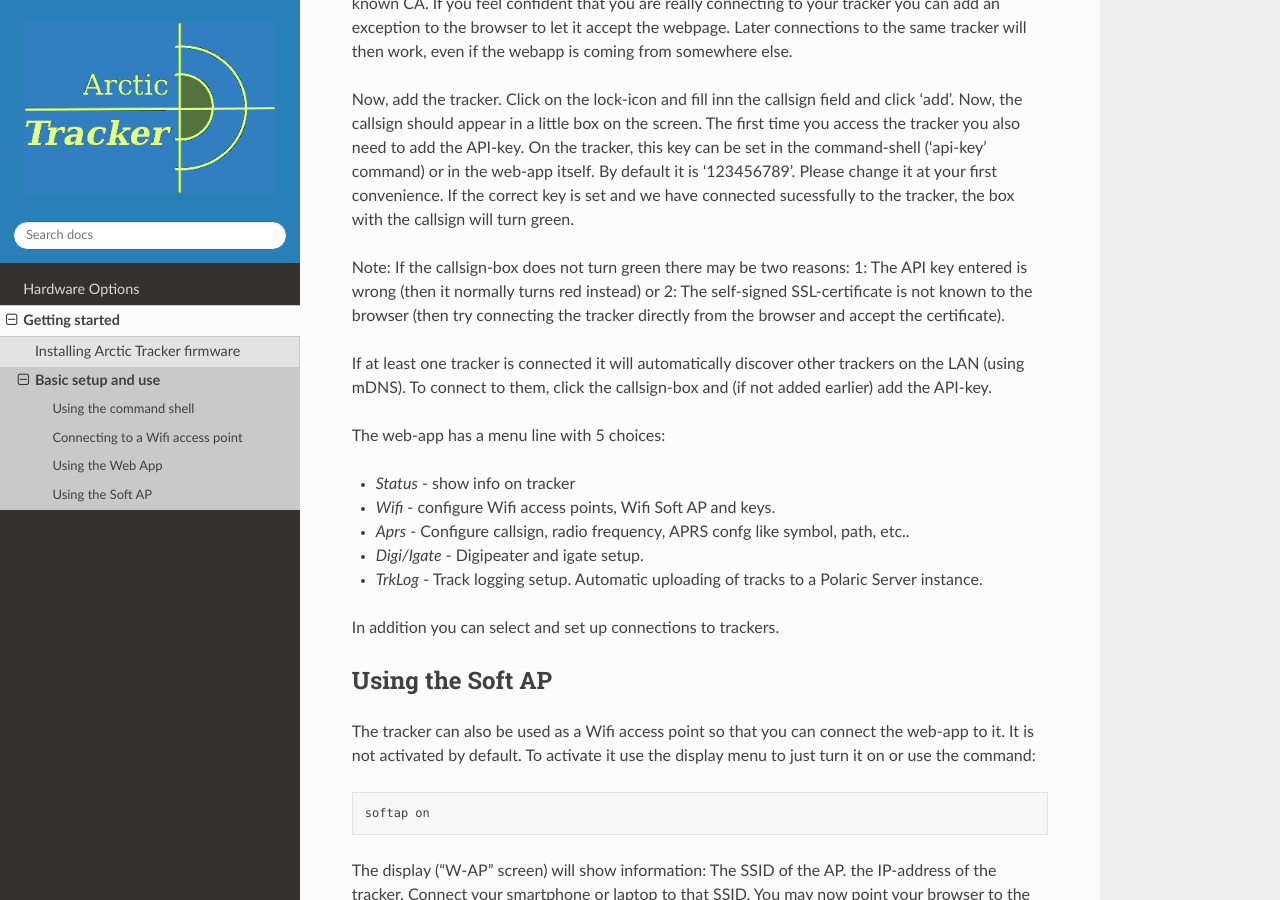
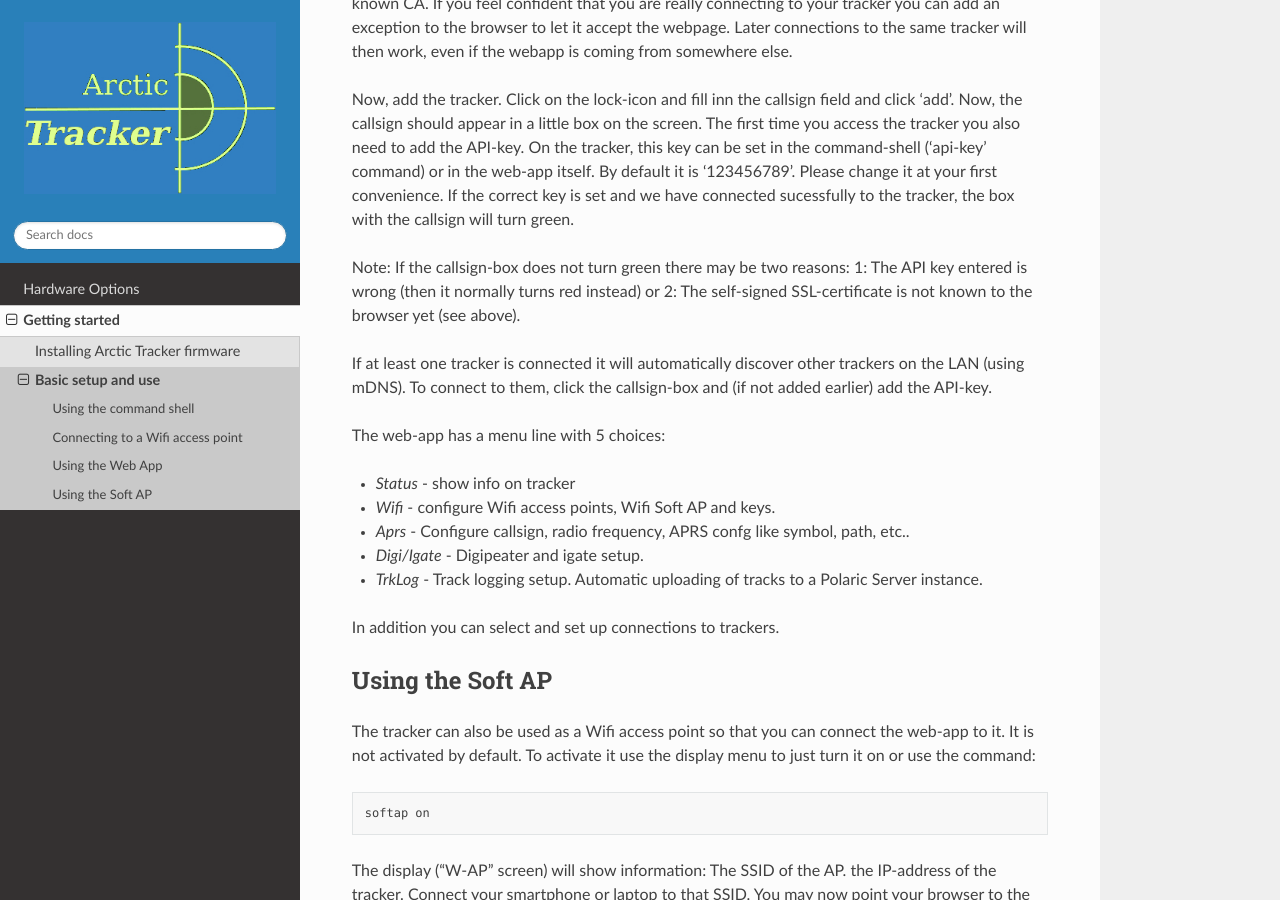
Before and after one commit to Hamlabs/ArcticTracker-docs, a Sphinx documentation site: the page built from docs/setup.rst, in a window 1280 px wide and 900 px high, scrolled down 1938 px. Built offline with Sphinx 7.4.7 and the Read the Docs theme 3.1.0, drawn with Linux system fonts in a browser that asks for light colours; pages that are not in the unit, such as notebooks, are missing from menus.

Commit message:
Update setup.rst

```diff
--- a/docs/setup.rst
+++ b/docs/setup.rst
@@ -32,7 +32,7 @@
 
 Now, add the tracker. Click on the lock-icon and fill inn the callsign field and click 'add'. Now, the callsign should appear in a little box on the screen. The first time you access the tracker you also need to add the API-key. On the tracker, this key can be set in the command-shell ('api-key' command) or in the web-app itself. By default it is '123456789'. Please change it at your first convenience. If the correct key is set and we have connected sucessfully to the tracker, the box with the callsign will turn green.
 
-Note: If the callsign-box does not turn green there may be two reasons: 1: The API key entered is wrong (then it normally turns red instead) or 2: The self-signed SSL-certificate is not known to the browser (then try connecting the tracker directly from the browser and accept the certificate).
+Note: If the callsign-box does not turn green there may be two reasons: 1: The API key entered is wrong (then it normally turns red instead) or 2: The self-signed SSL-certificate is not known to the browser yet (see above).
 
 If at least one tracker is connected it will automatically discover other trackers on the LAN (using mDNS). To connect to them, click the callsign-box and (if not added earlier) add the API-key.
 
```
